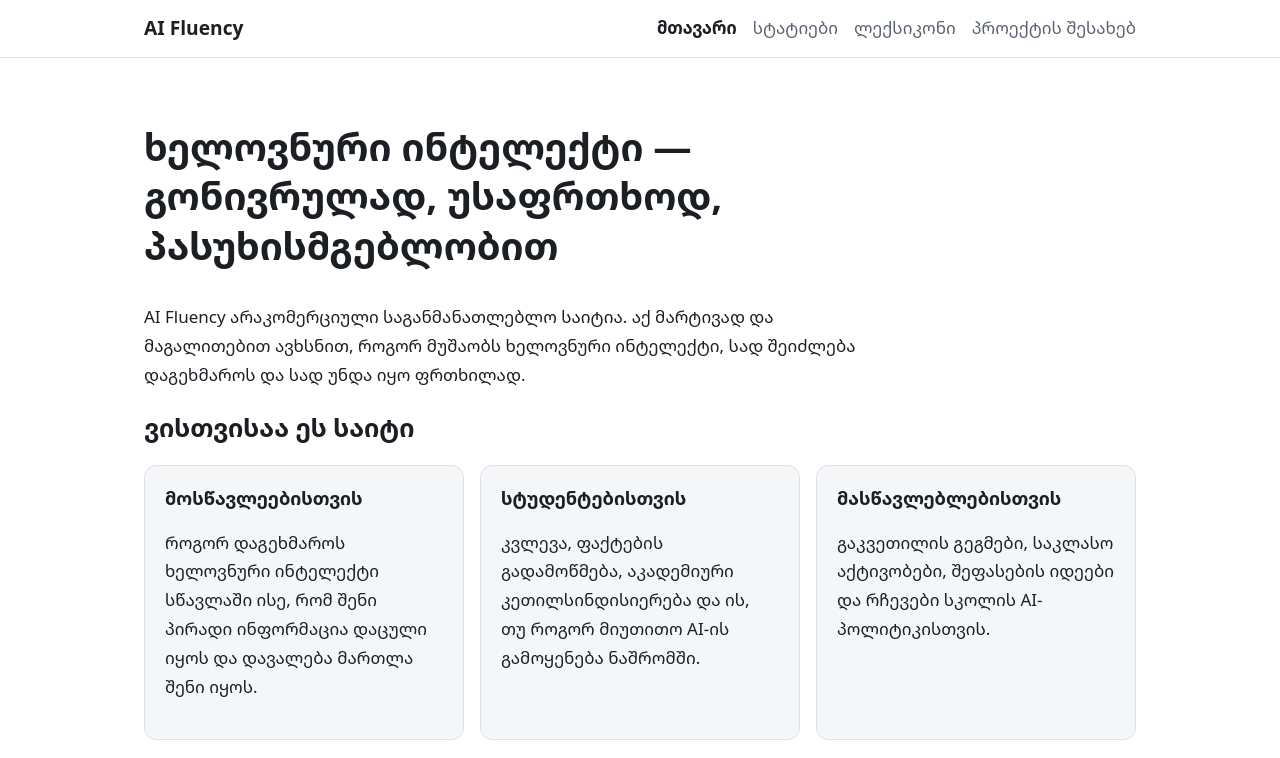
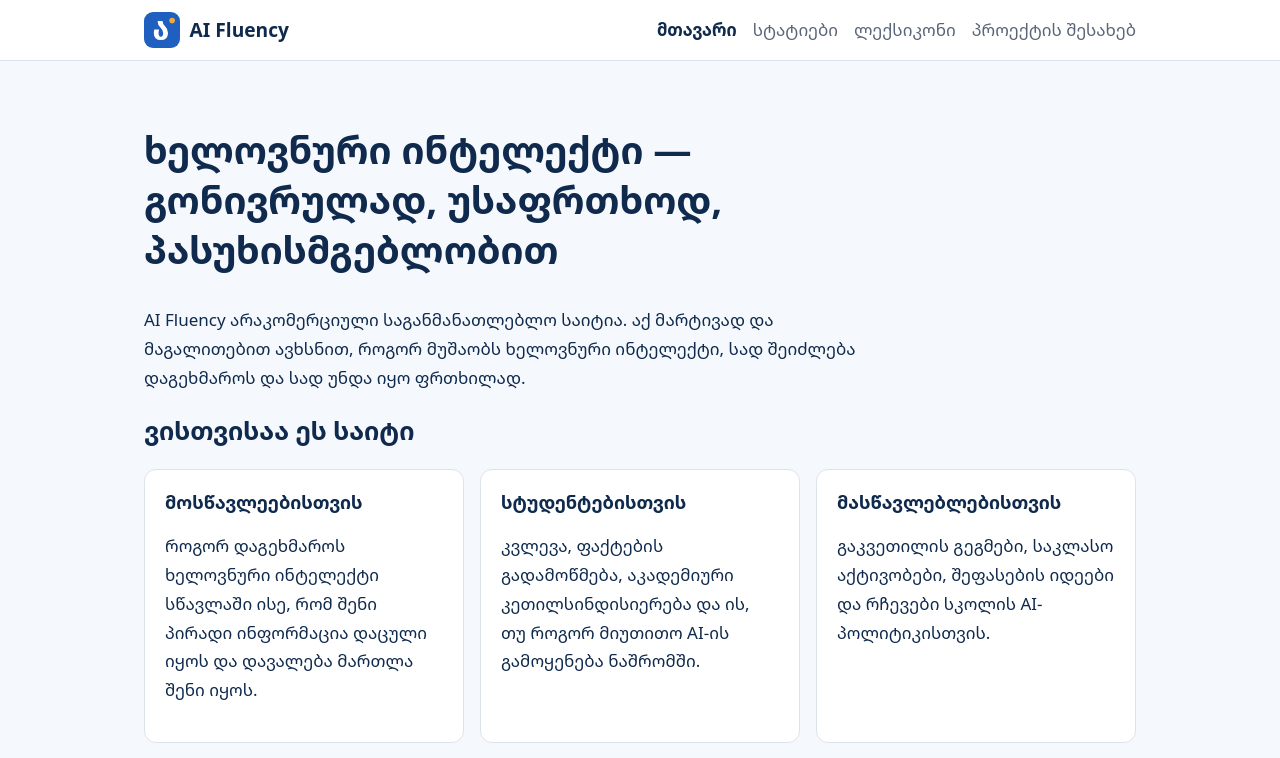
Before and after one commit to levanijintcharadze/aifluency.ge, an Astro site: page / in a window 1280 px wide. Shown: the top 758 px of the page. Built offline with nearby package versions, Linux system fonts and the light colour scheme; Astro itself is replaced by a stand-in of ours.

Commit message:
Add brand identity: ა logo mark, blue and amber palette, OG image
Co-Authored-By: Claude Opus 5.5 <noreply@anthropic.com>
Claude-Session: https://claude.ai/code/session_01S89YS8gXz7J29UwH4vTuvj

```diff
--- /dev/null
+++ b/src/components/LogoMark.astro
@@ -0,0 +1,23 @@
+---
+// AI Fluency-ის ნიშანი: ქართული „ა“ ცისფერ კვადრატში, ქარვისფერი წერტილით.
+// ასოს კონტური აღებულია DejaVu Sans Bold-იდან, ამიტომ ნებისმიერ მოწყობილობაზე ერთნაირად ჩანს.
+interface Props {
+  size?: number;
+  label?: string;
+}
+
+const { size = 36, label } = Astro.props;
+---
+
+<svg
+  width={size}
+  height={size}
+  viewBox="0 0 64 64"
+  role={label ? 'img' : undefined}
+  aria-label={label}
+  aria-hidden={label ? undefined : 'true'}
+>
+  <rect width="64" height="64" rx="16" fill="var(--brand-primary, #1F5FBF)"></rect>
+  <path transform="matrix(0.02709 0 0 -0.02709 14.639 49.214)" fill="#FFFFFF" d="M1034 444Q1034 -29 566 -29Q100 -29 100 456L133 674H447L413 451Q415 195 569 195Q717 195 717 444Q717 628 534.5 798.0Q352 968 352 1226H676Q677 1038 855.5 868.5Q1034 699 1034 444Z"></path>
+  <circle cx="50" cy="15" r="5" fill="var(--brand-amber, #F2A93B)"></circle>
+</svg>
--- a/src/layouts/BaseLayout.astro
+++ b/src/layouts/BaseLayout.astro
@@ -1,5 +1,6 @@
 ---
 import '../styles/global.css';
+import LogoMark from '../components/LogoMark.astro';
 
 interface Props {
   title: string;
@@ -35,6 +36,8 @@ const isActive = (href: string) => (href === '/' ? current === '/' : current.sta
     <meta name="description" content={description} />
     <link rel="canonical" href={canonical} />
     <link rel="icon" type="image/svg+xml" href="/favicon.svg" />
+    <link rel="apple-touch-icon" href="/apple-touch-icon.png" />
+    <meta name="theme-color" content="#1F5FBF" />
 
     <meta property="og:type" content="website" />
     <meta property="og:locale" content="ka_GE" />
@@ -42,6 +45,11 @@ const isActive = (href: string) => (href === '/' ? current === '/' : current.sta
     <meta property="og:title" content={pageTitle} />
     <meta property="og:description" content={description} />
     <meta property="og:url" content={canonical} />
+    <meta property="og:image" content={new URL('/og.png', Astro.site)} />
+    <meta property="og:image:width" content="1200" />
+    <meta property="og:image:height" content="630" />
+    <meta property="og:image:alt" content="AI Fluency — ხელოვნური ინტელექტი გონივრულად, უსაფრთხოდ, პასუხისმგებლობით" />
+    <meta name="twitter:card" content="summary_large_image" />
 
     <meta name="generator" content={Astro.generator} />
   </head>
@@ -50,7 +58,10 @@ const isActive = (href: string) => (href === '/' ? current === '/' : current.sta
 
     <header class="site-header">
       <div class="container header-inner">
-        <a class="logo" href="/">AI Fluency</a>
+        <a class="logo" href="/" aria-label="AI Fluency — მთავარი გვერდი">
+          <LogoMark size={36} />
+          <span>AI Fluency</span>
+        </a>
         <nav aria-label="მთავარი ნავიგაცია">
           <ul>
             {
--- a/src/styles/global.css
+++ b/src/styles/global.css
@@ -23,12 +23,21 @@
 :root {
   --font-sans: 'FiraGO', 'Noto Sans Georgian', 'BPG Arial', 'Sylfaen', system-ui, sans-serif;
 
-  --color-bg: #ffffff;
-  --color-surface: #f5f6f8;
-  --color-text: #1b1f24;
-  --color-muted: #5a6270;
-  --color-accent: #1f5fbf;
-  --color-border: #dde1e7;
+  /* ბრენდის ფერები (პალიტრა „ცისფერი და ქარვა“) */
+  --brand-primary: #1f5fbf; /* მთავარი: ბმულები, ღილაკები. თეთრზე 6.1:1 */
+  --brand-ink: #0f2a4d; /* მელანი: სათაურები და ტექსტი. 14.4:1 */
+  --brand-amber: #f2a93b; /* აქცენტი: მხოლოდ ფონად/დეტალად, ტექსტად არა (თეთრზე 2.0:1) */
+  --brand-ground: #f5f8fc; /* ფონი */
+  --brand-muted: #5a6578; /* მეორადი ტექსტი. 5.5:1 */
+
+  --color-bg: var(--brand-ground);
+  --color-surface: #ffffff;
+  --color-text: var(--brand-ink);
+  --color-muted: var(--brand-muted);
+  --color-accent: var(--brand-primary);
+  --color-highlight: var(--brand-amber);
+  --color-on-highlight: var(--brand-ink);
+  --color-border: #dde3ec;
 
   --radius: 0.75rem;
   --space: 1rem;
@@ -37,12 +46,12 @@
 
 @media (prefers-color-scheme: dark) {
   :root {
-    --color-bg: #121418;
-    --color-surface: #1c2027;
-    --color-text: #e8eaee;
-    --color-muted: #a3abb8;
-    --color-accent: #7fb0ff;
-    --color-border: #2e343e;
+    --color-bg: #0b1a2e;
+    --color-surface: #12243b;
+    --color-text: #e8eef6;
+    --color-muted: #a7b3c4;
+    --color-accent: #82b1ff;
+    --color-border: #24395a;
   }
 }
 
@@ -118,6 +127,7 @@ h1 {
 
 /* Header */
 .site-header {
+  background: var(--color-surface);
   border-bottom: 1px solid var(--color-border);
 }
 
@@ -131,6 +141,9 @@ h1 {
 }
 
 .logo {
+  display: inline-flex;
+  align-items: center;
+  gap: 0.6rem;
   font-weight: 700;
   font-size: 1.2rem;
   color: var(--color-text);
```
Also changed, not shown: README.md, public/apple-touch-icon.png (added), public/favicon.svg, public/logo.svg (added), public/og.png (added).
